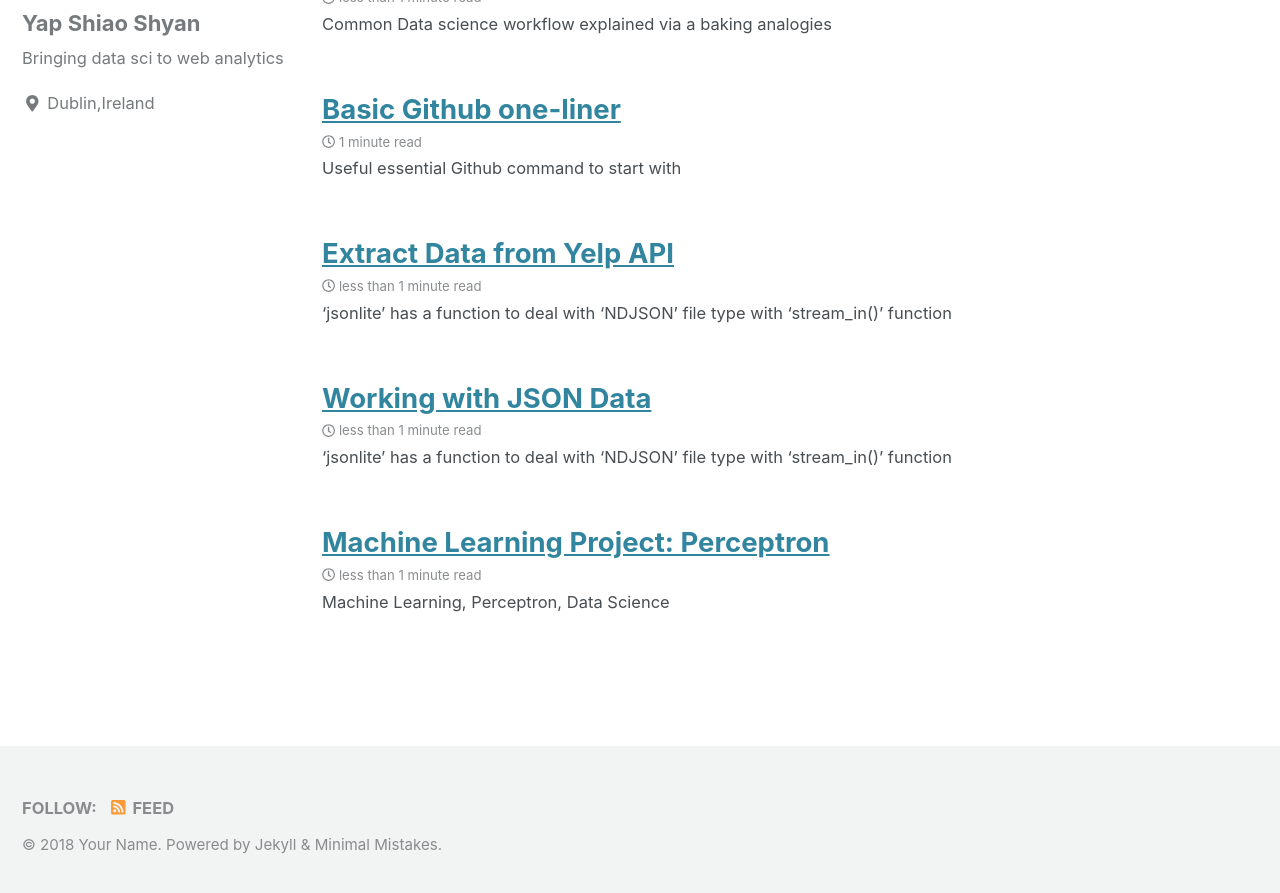
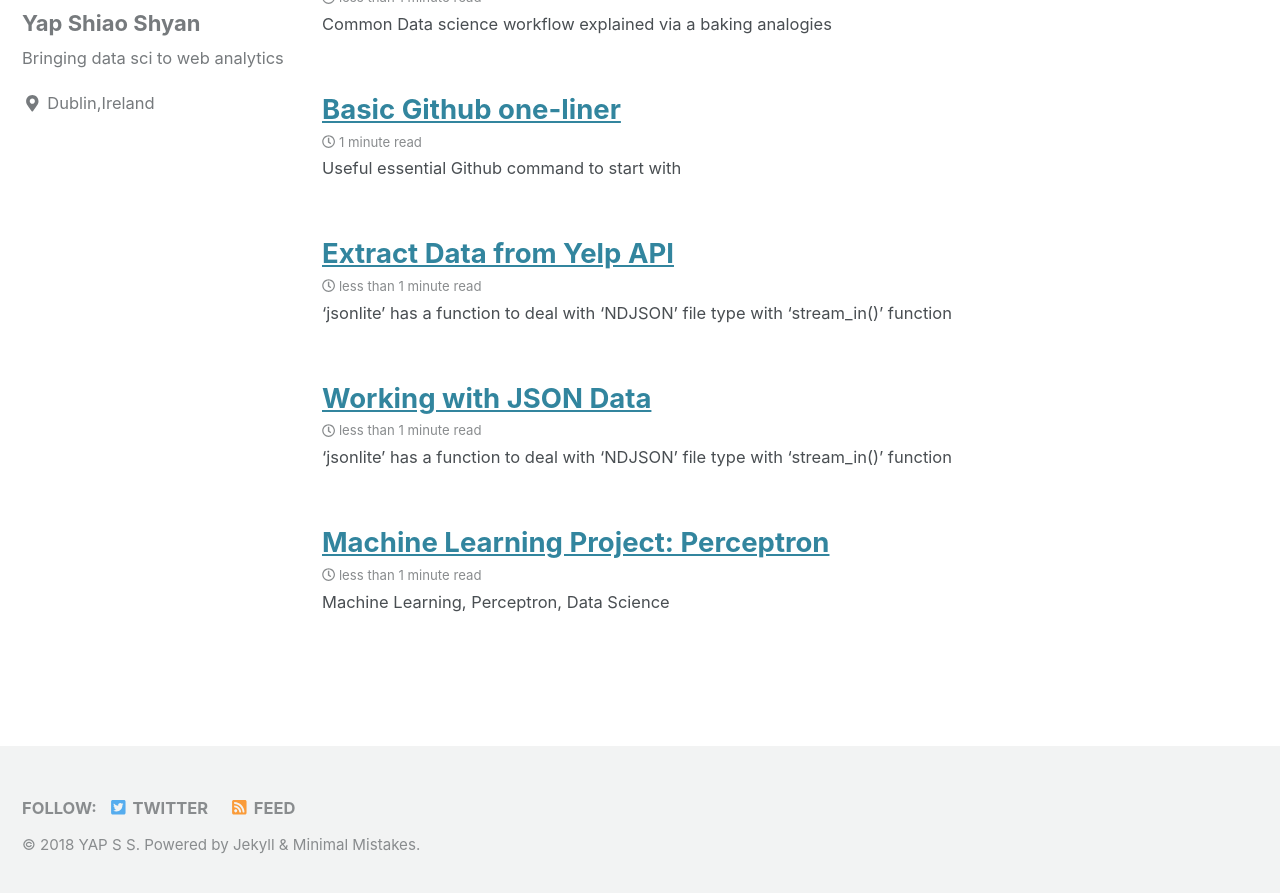
Before and after one commit to mryap/mryap.github.io, a Jekyll site: the page built from index.html, in a window 1280 px wide and 900 px high, scrolled down 247 px. Shown: the top 893 px of the window. Built offline with Jekyll 4.4.1, drawn with Linux system fonts in a browser that asks for light colours; cached includes are drawn as plain includes; nearby versions of some CDN libraries; the list of posts is cut into pages by our own code.

Commit message:
configure config.yml

```diff
--- a/_config.yml
+++ b/_config.yml
@@ -18,14 +18,14 @@ minimal_mistakes_skin    : "default" # "air", "aqua", "contrast", "dark", "dirt"
 locale                   : "en-US"
 title                    : "Note to Shelf"
 title_separator          : "-"
-name                     : "Your Name"
+name                     : "YAP S S"
 description              : "An amazing website."
 url                      : # the base hostname & protocol for your site e.g. "https://mmistakes.github.io"
 baseurl                  : # the subpath of your site, e.g. "/blog"
 repository               : # GitHub username/repo-name e.g. "mmistakes/minimal-mistakes"
 teaser                   : # path of fallback teaser image, e.g. "/assets/images/500x300.png"
 # breadcrumbs            : false # true, false (default)
-words_per_minute         : 200
+# words_per_minute         : 200
 comments:
   provider               : # false (default), "disqus", "discourse", "facebook", "google-plus", "staticman", "staticman_v2", "utterances", "custom"
   disqus:
@@ -80,7 +80,7 @@ naver_site_verification  :
 
 # Social Sharing
 twitter:
-  username               :
+  username               : mryap
 facebook:
   username               :
   app_id                 :
@@ -133,7 +133,7 @@ footer:
   links:
     - label: "Twitter"
       icon: "fab fa-fw fa-twitter-square"
-      # url:
+      url: https://twitter.com/mryap
     - label: "Facebook"
       icon: "fab fa-fw fa-facebook-square"
       # url:
```
